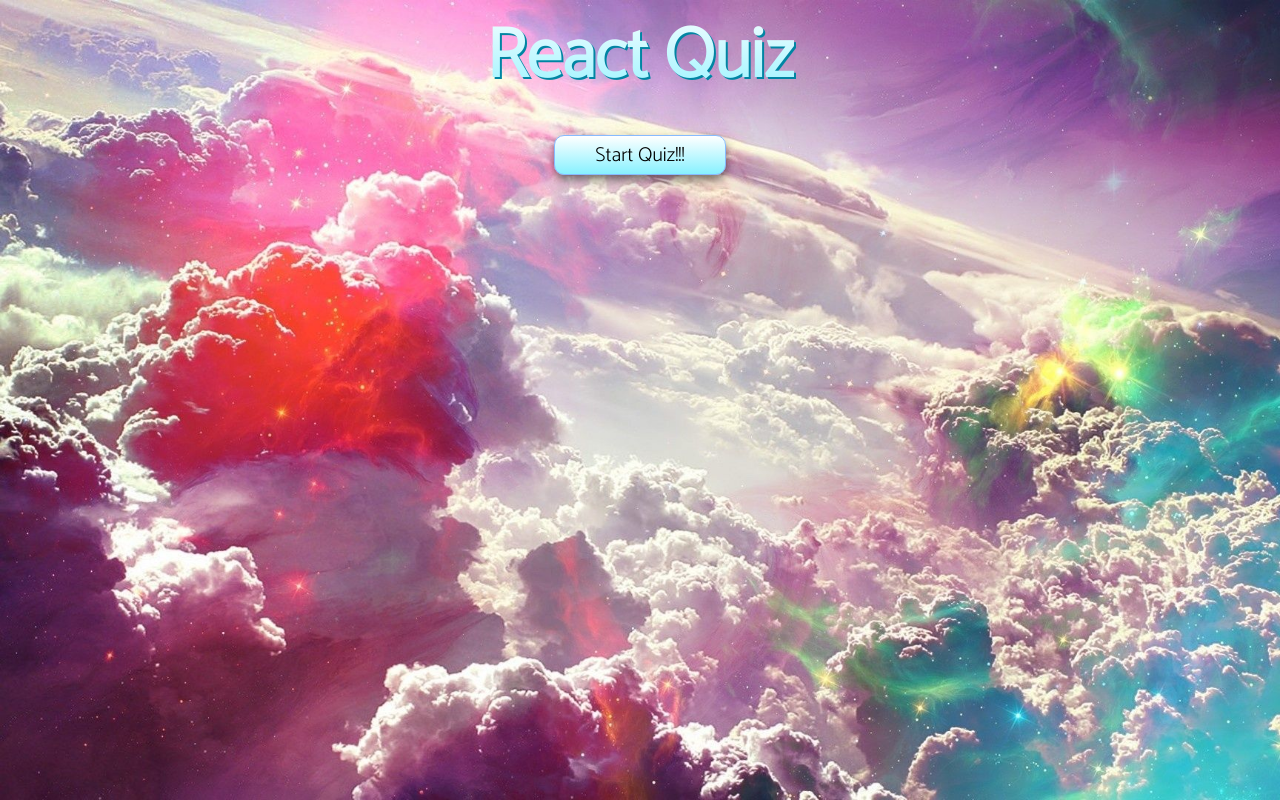
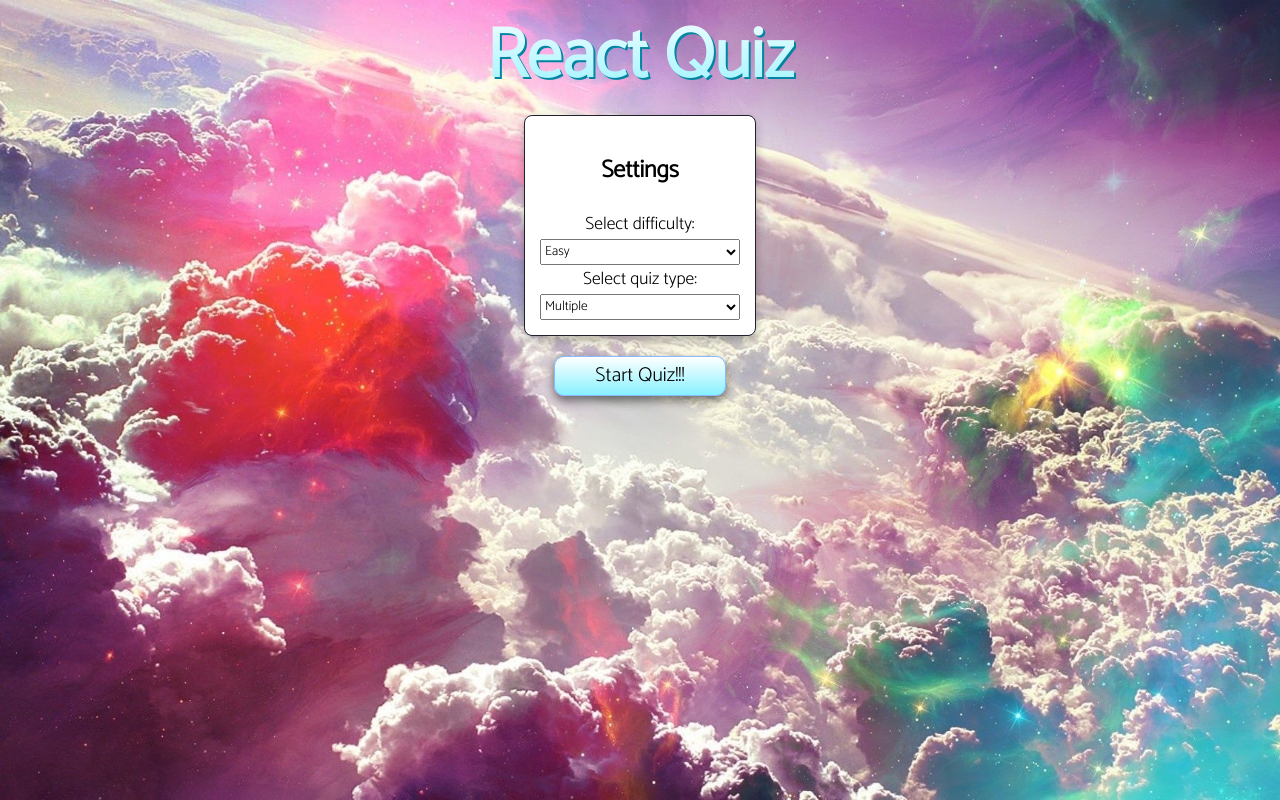
Before and after one commit to ImpendingDoom28/react-quiz, a React (Create React App) app: page / in a window 1280 px wide. Built offline with nearby package versions, Linux system fonts and the light colour scheme.

Commit message:
Added basic settings for questions

```diff
--- a/src/App.tsx
+++ b/src/App.tsx
@@ -2,6 +2,7 @@ import React, { useState } from 'react';
 import { fetchQuizQuestions } from "./API";
 //Components
 import QuestionCard from "./components/QuestionCard";
+import Settings from './components/Settings';
 //Types
 import { Difficulty, Type, Category, QuestionState } from "./API";
 //Styles
@@ -26,7 +27,10 @@ const App = () => {
   const [score, setScore] = useState(0);
   const [gameOver, setGameOver] = useState(true);
 
-  console.log();
+  //Quiz settings
+  const [difficulty, setDifficulty] = useState<Difficulty>(Difficulty.HARD);
+  const [type, setType] = useState<Type>(Type.MULTIPLE);
+  const [category, setCategory] = useState<Category>(Category.ANIME);
 
   const startTrivia = async () => {
     setLoading(true);
@@ -34,9 +38,9 @@ const App = () => {
 
     const newQuestions = await fetchQuizQuestions(
       TOTAL_QUESTIONS,
-      Difficulty.HARD,
-      Type.MULTIPLE,
-      Category.ANIME
+      difficulty,
+      type,
+      category
     );
 
     setQuestions(newQuestions);
@@ -44,7 +48,6 @@ const App = () => {
     setUserAnswers([]);
     setNumber(0);
     setLoading(false);
-    console.log(newQuestions);
   }
 
   const checkAnswer = (e: React.MouseEvent<HTMLButtonElement>) => {
@@ -80,15 +83,37 @@ const App = () => {
     <>
       <GlobalStyle />
       <Wrapper>
-        {gameOver && <h1>React Quiz</h1>}
-        {(gameOver || userAnswers.length === TOTAL_QUESTIONS) && (
+        {
+          (gameOver || userAnswers.length === TOTAL_QUESTIONS) &&
+          <h1>React Quiz</h1>
+        }
+        {
+          (gameOver || userAnswers.length === TOTAL_QUESTIONS) &&
+          (
+            <>
+              <Settings
+                setCategory={setCategory}
+                setType={setType}
+                setDifficulty={setDifficulty}
+              />
               <button className="start" onClick={startTrivia}>
-            Start Quiz!!!
+                {userAnswers.length > 1 ? "Try again!!!" : "Start Quiz!!!"}
               </button>
-        )}
-        {!gameOver && <p className="score">Score: {score}</p>}
-        {loading && <p className="loading">Loading Questions...</p>}
-        {!loading && !gameOver && (
+            </>
+          )
+        }
+        {
+          !gameOver &&
+          <p className="score">{userAnswers.length === TOTAL_QUESTIONS ? "Final score: " : "Score: "}{score}</p>
+        }
+        {
+          loading &&
+          <p className="loading">Loading Questions...</p>
+        }
+        {
+          !loading &&
+          !gameOver &&
+          userAnswers.length !== TOTAL_QUESTIONS && (
             <QuestionCard
               questionNumber={number + 1}
               totalQuestions={TOTAL_QUESTIONS}
@@ -97,15 +122,19 @@ const App = () => {
               userAnswer={userAnswers ? userAnswers[number] : undefined}
               callback={checkAnswer}
             />
-        )}
-        {!gameOver &&
+          )
+        }
+        {
+          !gameOver &&
           !loading &&
           userAnswers.length === number + 1 &&
-          number !== TOTAL_QUESTIONS - 1 && (
+          userAnswers.length < TOTAL_QUESTIONS &&
+          (
             <button className="next" onClick={nextQuestion}>
               Next Question
             </button>
-          )}
+          )
+        }
       </Wrapper>
     </>
   );
--- a/src/components/QuestionCard.styles.ts
+++ b/src/components/QuestionCard.styles.ts
@@ -14,6 +14,28 @@ export const Wrapper = styled.div`
     p {
         font-size: 1.25rem;
     }
+`;
+
+export const InputField = styled.div`
+    display: flex;
+    flex-direction: column;
+    justify-content: center;
+    align-items: center;
+    width: inherit;
+    font-size: 1.1rem;
+
+    select {
+        width: inherit;
+    }
+`;
+
+export const FieldsContainer = styled.div`
+    max-width: 600px;
+    width: 200px;
+    display: flex;
+    justify-content: center;
+    align-items: center;
+    flex-direction: column;
 `;
 
 type ButtonWrapperProps = {
--- /dev/null
+++ b/src/components/Settings.tsx
@@ -0,0 +1,93 @@
+import React from 'react';
+
+// Components
+import {
+	Wrapper as SettingsWrapper,
+	InputField,
+	FieldsContainer
+} from './QuestionCard.styles';
+
+// Types
+import { Difficulty, Type, Category } from '../API';
+
+type Props = {
+	setDifficulty: (difficulty: Difficulty) => void | undefined;
+	setType: (type: Type) => void | undefined;
+	setCategory: (category: Category) => void | undefined;
+}
+
+const Settings: React.FC<Props> = (
+	{
+		setDifficulty,
+		setType,
+		setCategory
+	}) => {
+
+
+	const difficulties = [
+		{
+			type: Difficulty.EASY,
+		},
+		{
+			type: Difficulty.MEDIUM,
+		},
+		{
+			type: Difficulty.HARD,
+		}
+	]
+
+	const types = [
+		{
+			type: Type.MULTIPLE
+		},
+		// {
+		// 	type: Type.TRUEFALSE
+		// }
+	]
+
+	return (
+		<SettingsWrapper>
+			<h2>Settings</h2>
+			<FieldsContainer>
+				<InputField>
+					<label htmlFor="difficulty">Select difficulty:</label>
+					<select
+						name="difficulty"
+						id="difficulty"
+						onChange={(e: React.ChangeEvent<HTMLSelectElement>) => setDifficulty(e.target.value as Difficulty)}
+					>
+						{
+							difficulties.map((diff, index) => {
+								return (
+									<option key={index} value={diff.type}>
+										{diff.type.substring(0, 1).toUpperCase().concat(diff.type.substring(1))}
+									</option>
+								)
+							})
+						}
+					</select>
+				</InputField>
+				<InputField>
+					<label htmlFor="type">Select quiz type:</label>
+					<select
+						name="type"
+						id="type"
+						onChange={(e: React.ChangeEvent<HTMLSelectElement>) => setType(e.target.value as Type)}
+					>
+						{
+							types.map((quizType, index) => {
+								return (
+									<option key={index} value={quizType.type}>
+										{quizType.type.substring(0, 1).toUpperCase().concat(quizType.type.substring(1))}
+									</option>
+								)
+							})
+						}
+					</select>
+				</InputField>
+			</FieldsContainer>
+		</SettingsWrapper>
+	);
+}
+
+export default Settings;
```
Lines whose indentation alone changed are shown as unchanged.
